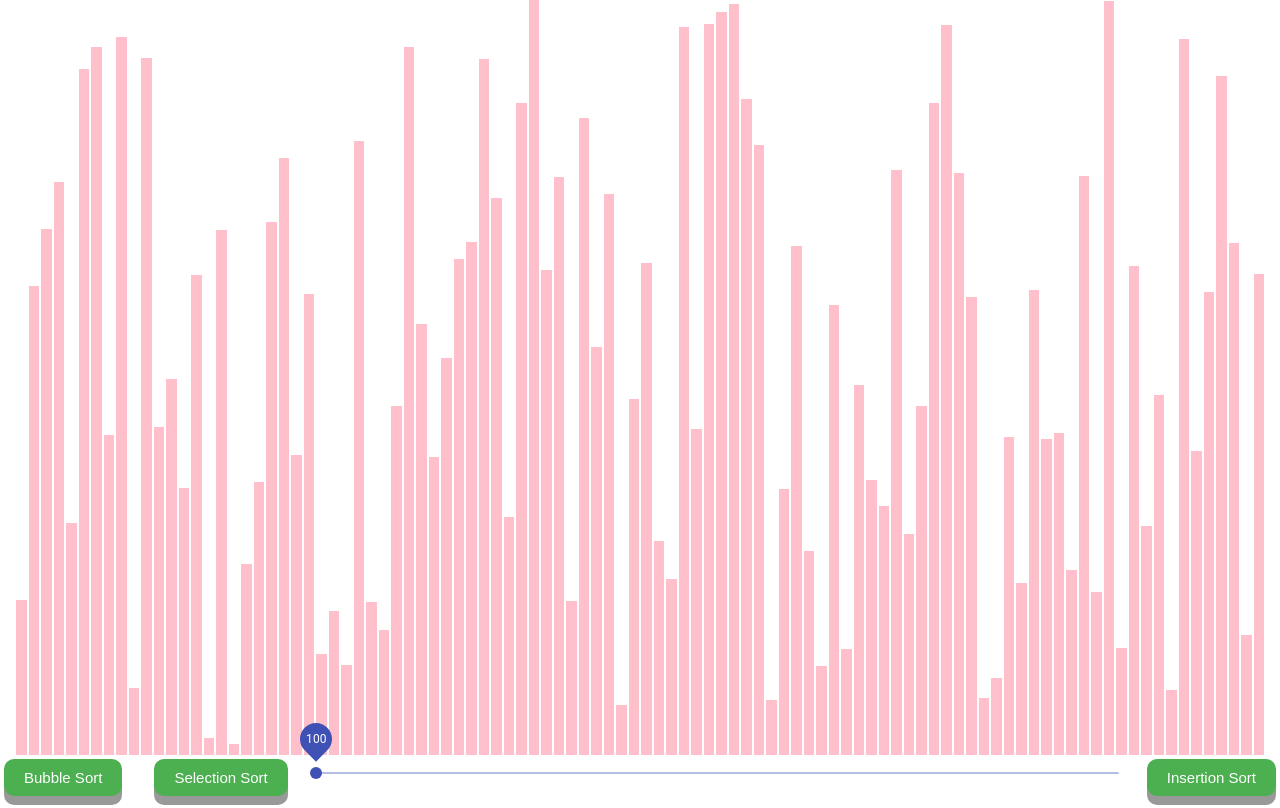
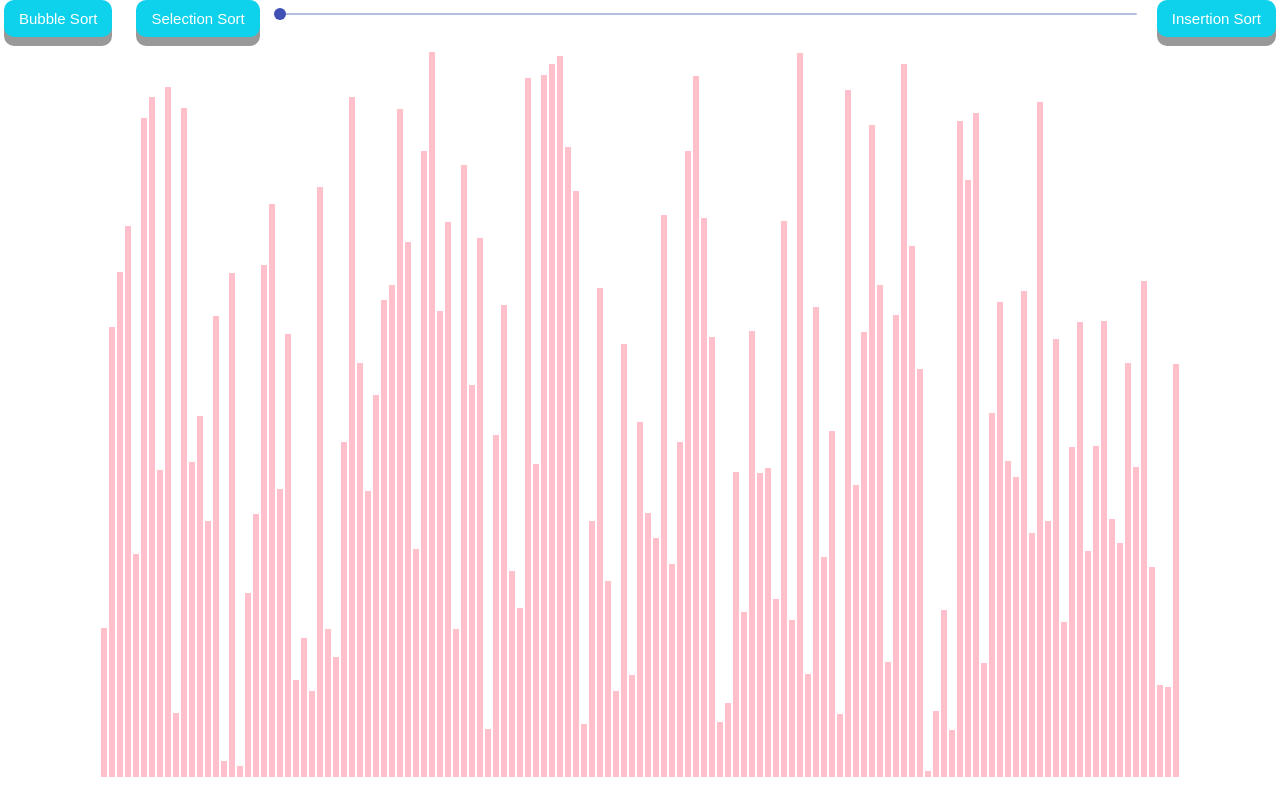
Before and after one commit to simonhe1/AlgorithmsVisualizer, a React (Create React App) app: page / in a window 1280 px wide. Built offline with nearby package versions, Linux system fonts and the light colour scheme.

Commit message:
Moved selection bar on top of graph and changed button colors

```diff
--- a/src/Rectangle.js
+++ b/src/Rectangle.js
@@ -1,10 +1,10 @@
 import React, { useState } from 'react';
 const Rectangle = props => {
-    const {height,width} = props;
+    const { height,width } = props;
     const rectStyling = {
         width: `${width}px`,
         display: 'inline-block',
-        margin: '0 1px',
+        margin: '15px 1px 0px 1px',
         height: `${height}px`,
         backgroundColor: 'pink',
     }
--- a/src/SortingVisualizer.js
+++ b/src/SortingVisualizer.js
@@ -5,22 +5,23 @@ import Grid from '@material-ui/core/Grid';
 import Slider from '@material-ui/core/Slider';
 
 const SortingVisualizer = props => {
+    const windowHeight = window.innerHeight;
+    const windowWidth = window.innerWidth;
+    const RECT_COLOR_PRIMARY = 'pink';
+    const RECT_COLOR_SECONDARY = 'black';
+    const ANIMATION_SPEED = 1;
+    const BUTTON_SIZE = 15;
+
     const [rectangleElements,setRectangleElements] = useState([]);
-    const [numElements,setNumElements] = useState(100);
+    const minElementsAllowed = parseInt((windowWidth-200)/8);
+    const [numElements,setNumElements] = useState(minElementsAllowed);
+    const [running,setRunning] = useState(false);
 
     useEffect(() => {
         generateArray();
     },[])
 
-    const windowHeight = window.innerHeight;
-    const windowWidth = window.innerWidth;
-    const RECT_COLOR_PRIMARY = 'black';
-    const RECT_COLOR_SECONDARY = 'green';
-    const ANIMATION_SPEED = 1;
-    const BUTTON_SIZE = 15;
-
-    const [running,setRunning] = useState(false);
-    const [RECT_WIDTH,SET_RECT_WIDTH] = useState(Math.floor(windowWidth/numElements)-1.5);
+    const [RECT_WIDTH,SET_RECT_WIDTH] = useState(Math.floor(windowWidth/(numElements*1.5)));
 
     const containerStyling = {
         textAlign: 'center',
@@ -29,9 +30,8 @@ const SortingVisualizer = props => {
     const generateArray = () => {
         const arr = [];
         for(let i = 0;i<numElements;i++){
-            arr.push(randomNumber(5,windowHeight - BUTTON_SIZE*3));
+            arr.push(randomNumber(5,windowHeight - BUTTON_SIZE*5));
         }
-        console.log(arr)
         setRectangleElements(arr);
     }
 
@@ -67,20 +67,16 @@ const SortingVisualizer = props => {
     }
 
     const updateNumElements = (event,value) => {
-        setNumElements(value);
-        SET_RECT_WIDTH(Math.floor(windowWidth/value)-1.5)
+        if(value !== numElements){
+            SET_RECT_WIDTH(Math.floor(windowWidth/(value*1.5)))
+            setNumElements(value);
+            generateArray();
+        }
     }
 
     return (
         <div style={containerStyling}>
-            {rectangleElements.map((val,index) => (
-                <Rectangle
-                    height={val}
-                    width={RECT_WIDTH}
-                    key={index}
-                />
-            ))}
-            <Grid container spacing={3}>
+            <Grid container spacing={2}>
                 <Grid item>
                     <button className="sortName" onClick={e => bubbleSort()}>Bubble Sort</button>
                 </Grid>
@@ -88,12 +84,21 @@ const SortingVisualizer = props => {
                     <button className="sortName" >Selection Sort</button>
                 </Grid>
                 <Grid item xs>
-                    <Slider value={numElements} min={100} max={300} onChange={(e,v) => updateNumElements(e,v)} valueLabelDisplay="on" />
+                    <Slider value={numElements} min={minElementsAllowed} max={250} onChange={(e,v) => updateNumElements(e,v)} />
                 </Grid>
                 <Grid item>
                     <button className="sortName" >Insertion Sort</button>
                 </Grid>
             </Grid>
+            <div className="rectangle-container">
+                {rectangleElements.map((val,index) => (
+                    <Rectangle
+                        height={val}
+                        width={RECT_WIDTH}
+                        key={index}
+                    />
+                ))}
+            </div>
         </div>
     );
 }
--- a/src/index.css
+++ b/src/index.css
@@ -14,14 +14,14 @@ code {
 
 .sortName {
   display: inline-block;
-  padding: 10px 20px;
+  padding: 10px 15px;
   font-size: 15px;
   cursor: pointer;
   text-align: center;
   text-decoration: none;
   outline: none;
   color: #fff;
-  background-color: #4CAF50;
+  background-color: rgb(14, 209, 235);
   border: none;
   border-radius: 10px;
   box-shadow: 0 9px #999;
@@ -29,11 +29,29 @@ code {
 }
 
 .sortName:hover {
-  background-color: #3e8e41;
+  background-color: rgb(0, 193, 217);
 }
 
 .sortName:active {
-  background-color: #3e8e41;
+  background-color: rgb(0, 193, 217);
   box-shadow: 0 5px #666;
   transform: translateY(4px);
 }
+
+@media (min-width: 576px) {
+  .rectangle {
+    width: 5px;
+  }
+}
+
+@media (min-width: 768px) {
+  .rectangle {
+    width: 5px;
+  }
+}
+
+@media (min-width: 992px) {
+  .rectangle {
+    width: 5px;
+  }
+}
```
